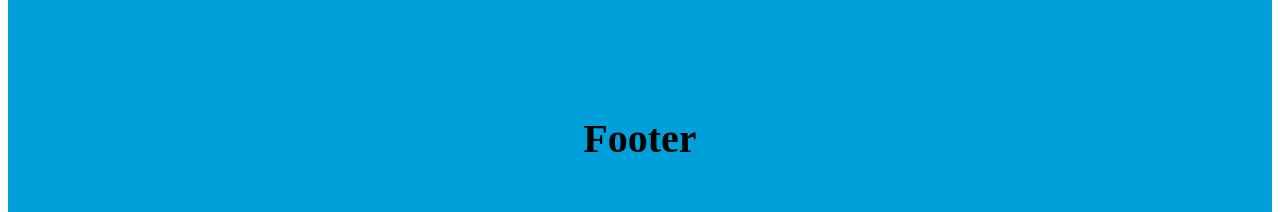
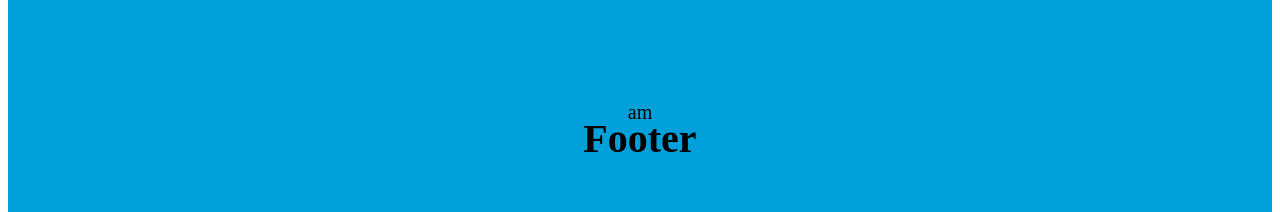
Before and after one commit to Stxyl/ATMobile-Website, a React (Create React App) app in the folder atmobile-website/: page / in a window 1280 px wide. Shown: the part 256-468 px from the top of the page. Built offline with nearby package versions, Linux system fonts and the light colour scheme.

Commit message:
amogus
added amogus

```diff
--- a/atmobile-website/src/pages/Home.js
+++ b/atmobile-website/src/pages/Home.js
@@ -11,6 +11,7 @@ class Home extends React.Component {
         <main>
           <div className={"Placeholder"}>
             <h1>Home</h1>
+            <p> am</p>
           </div>
         </main>
 
```
